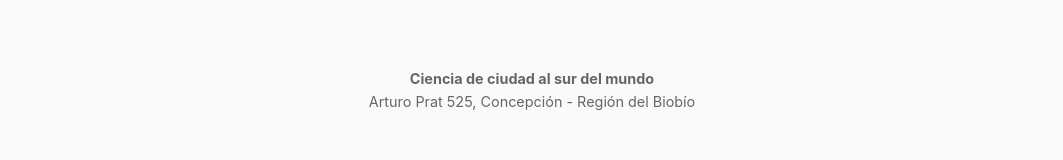
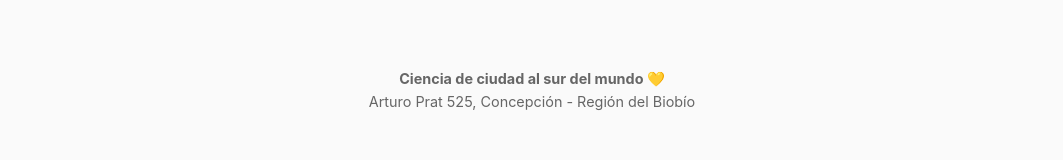
Before and after one commit to citylabbiobio/linkinbio, a SvelteKit app: page / in a window 1280 px wide. Shown: the part 992-1152 px from the top of the page, without its empty margins (108-1171 px from the left). Built offline with nearby package versions, Linux system fonts and the light colour scheme.

Commit message:
without gallery and checked indentation

```diff
--- a/src/routes/+page.svelte
+++ b/src/routes/+page.svelte
@@ -232,7 +232,7 @@
 
         <!-- Footer -->
         <footer>
-            <p><b>Ciencia de ciudad al sur del mundo</b></p>
+            <p><b>Ciencia de ciudad al sur del mundo 💛</b></p>
             <p>Arturo Prat 525, Concepción - Región del Biobío</p>
 
             <div class="collaboration">
```
